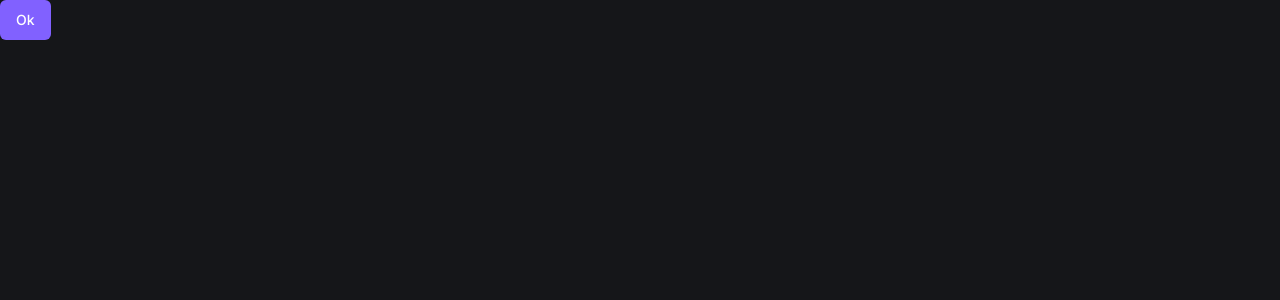
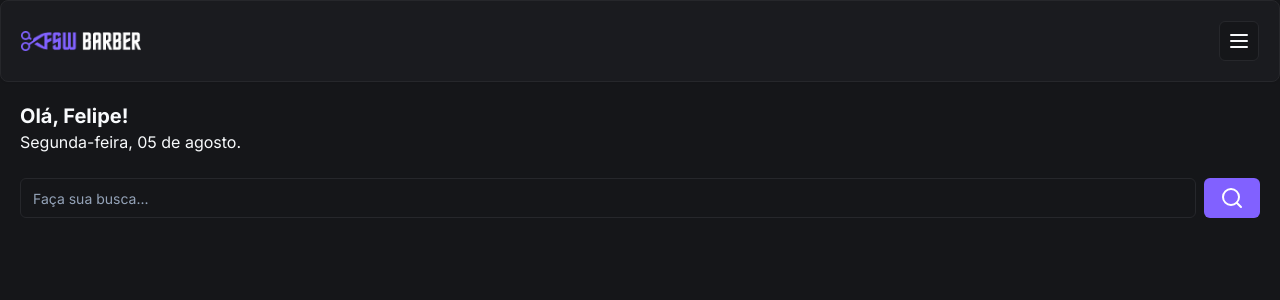
Before and after one commit to DouglasTrindade/barbershop-webapp, a Next.js app: page / in a window 1280 px wide. Shown: the top 300 px of the page. Built offline with nearby package versions, Linux system fonts and the light colour scheme.

Commit message:
wip: content home page

```diff
--- /dev/null
+++ b/app/_components/header.tsx
@@ -0,0 +1,22 @@
+import { MenuIcon } from "lucide-react";
+import { Button } from "./ui/button";
+import { Card, CardContent } from "./ui/card";
+import Image from "next/image";
+
+export const Header = () => {
+  return (
+    <Card>
+      <CardContent className="p-5 flex flex-row items-center justify-between">
+        <Image
+          src="/barber-logo.png"
+          alt="barber logo"
+          height={18}
+          width={120}
+        />
+        <Button size="icon" variant="outline">
+          <MenuIcon />
+        </Button>
+      </CardContent>
+    </Card>
+  );
+};
--- /dev/null
+++ b/app/_components/ui/card.tsx
@@ -0,0 +1,79 @@
+import * as React from "react"
+
+import { cn } from "@/app/_lib/utils"
+
+const Card = React.forwardRef<
+  HTMLDivElement,
+  React.HTMLAttributes<HTMLDivElement>
+>(({ className, ...props }, ref) => (
+  <div
+    ref={ref}
+    className={cn(
+      "rounded-lg border bg-card text-card-foreground shadow-sm",
+      className
+    )}
+    {...props}
+  />
+))
+Card.displayName = "Card"
+
+const CardHeader = React.forwardRef<
+  HTMLDivElement,
+  React.HTMLAttributes<HTMLDivElement>
+>(({ className, ...props }, ref) => (
+  <div
+    ref={ref}
+    className={cn("flex flex-col space-y-1.5 p-6", className)}
+    {...props}
+  />
+))
+CardHeader.displayName = "CardHeader"
+
+const CardTitle = React.forwardRef<
+  HTMLParagraphElement,
+  React.HTMLAttributes<HTMLHeadingElement>
+>(({ className, ...props }, ref) => (
+  <h3
+    ref={ref}
+    className={cn(
+      "text-2xl font-semibold leading-none tracking-tight",
+      className
+    )}
+    {...props}
+  />
+))
+CardTitle.displayName = "CardTitle"
+
+const CardDescription = React.forwardRef<
+  HTMLParagraphElement,
+  React.HTMLAttributes<HTMLParagraphElement>
+>(({ className, ...props }, ref) => (
+  <p
+    ref={ref}
+    className={cn("text-sm text-muted-foreground", className)}
+    {...props}
+  />
+))
+CardDescription.displayName = "CardDescription"
+
+const CardContent = React.forwardRef<
+  HTMLDivElement,
+  React.HTMLAttributes<HTMLDivElement>
+>(({ className, ...props }, ref) => (
+  <div ref={ref} className={cn("p-6 pt-0", className)} {...props} />
+))
+CardContent.displayName = "CardContent"
+
+const CardFooter = React.forwardRef<
+  HTMLDivElement,
+  React.HTMLAttributes<HTMLDivElement>
+>(({ className, ...props }, ref) => (
+  <div
+    ref={ref}
+    className={cn("flex items-center p-6 pt-0", className)}
+    {...props}
+  />
+))
+CardFooter.displayName = "CardFooter"
+
+export { Card, CardHeader, CardFooter, CardTitle, CardDescription, CardContent }
--- /dev/null
+++ b/app/_components/ui/input.tsx
@@ -0,0 +1,25 @@
+import * as React from "react"
+
+import { cn } from "@/app/_lib/utils"
+
+export interface InputProps
+  extends React.InputHTMLAttributes<HTMLInputElement> {}
+
+const Input = React.forwardRef<HTMLInputElement, InputProps>(
+  ({ className, type, ...props }, ref) => {
+    return (
+      <input
+        type={type}
+        className={cn(
+          "flex h-10 w-full rounded-md border border-input bg-background px-3 py-2 text-sm ring-offset-background file:border-0 file:bg-transparent file:text-sm file:font-medium placeholder:text-muted-foreground focus-visible:outline-none focus-visible:ring-2 focus-visible:ring-ring focus-visible:ring-offset-2 disabled:cursor-not-allowed disabled:opacity-50",
+          className
+        )}
+        ref={ref}
+        {...props}
+      />
+    )
+  }
+)
+Input.displayName = "Input"
+
+export { Input }
--- a/app/page.tsx
+++ b/app/page.tsx
@@ -1,9 +1,23 @@
+import { SearchIcon } from "lucide-react";
+import { Header } from "./_components/header";
 import { Button } from "./_components/ui/button";
+import { Input } from "./_components/ui/input";
 
 const Home = () => {
   return (
     <div>
-      <Button>Ok</Button>
+      <Header />
+      <div className="p-5">
+        <h2 className="text-xl font-bold">Olá, Felipe!</h2>
+        <p>Segunda-feira, 05 de agosto.</p>
+
+        <div className="flex items-center gap-2 pt-6">
+          <Input placeholder="Faça sua busca..." />
+          <Button>
+            <SearchIcon />
+          </Button>
+        </div>
+      </div>
     </div>
   );
 };
```
Also changed, not shown: public/barber-logo.png (added).
